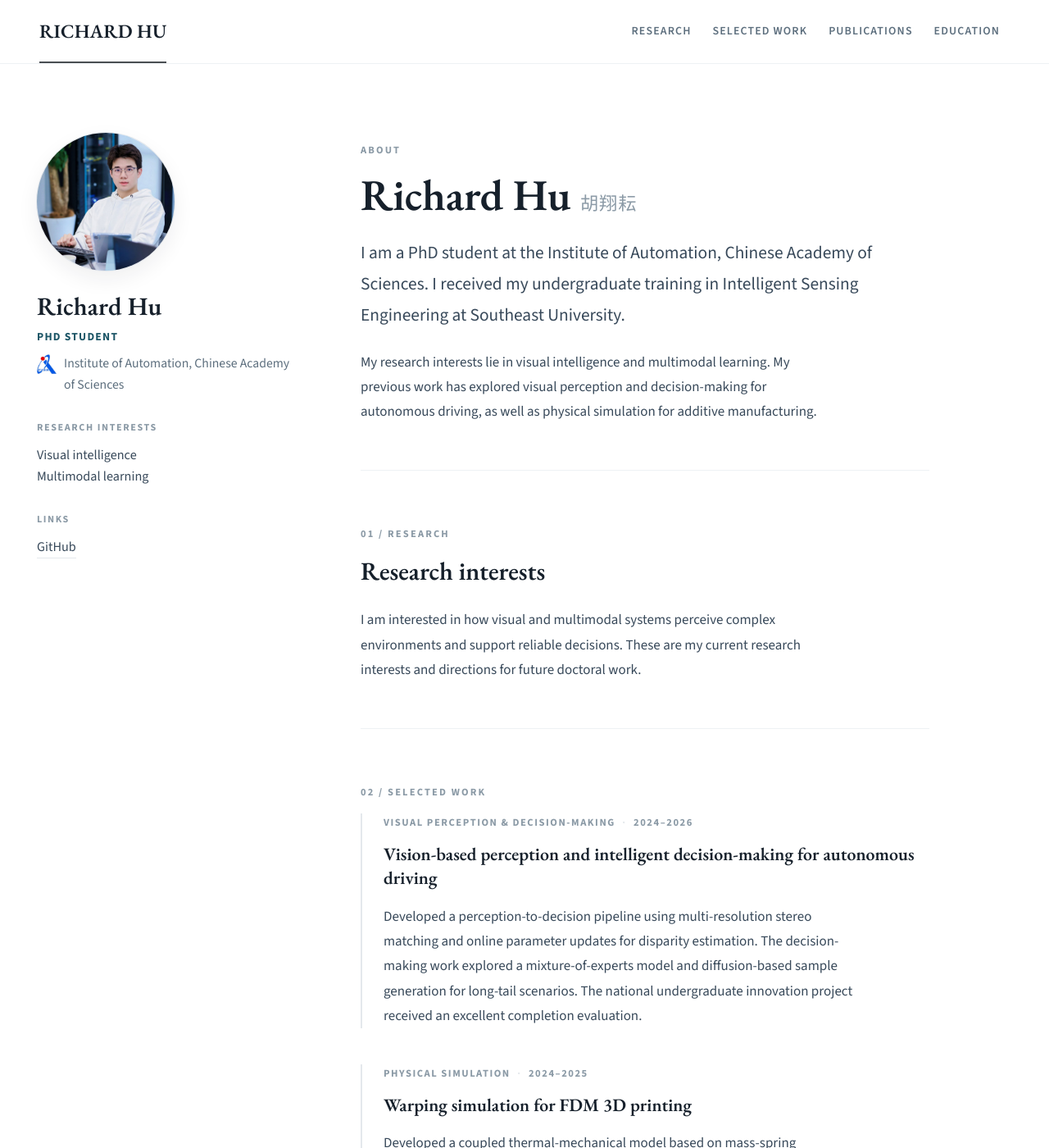
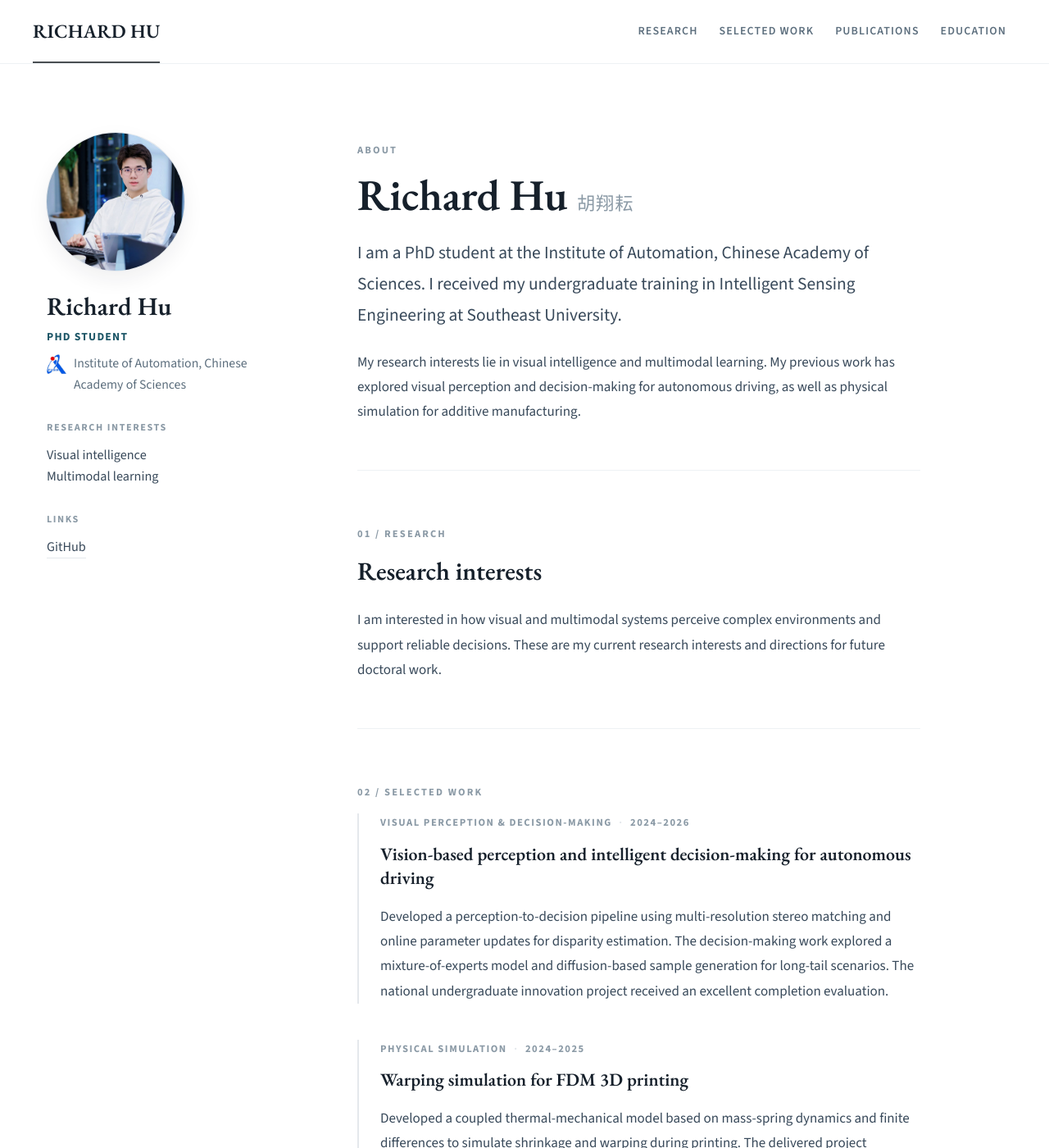
Before and after one commit to RichardHu6666/richardhu6666.github.io, a Jekyll site: the page built from index.html, in a window 1280 px wide and 1400 px high. Shown: the whole window at 82% size. Built offline with Jekyll 4.4.1, drawn with Linux system fonts in a browser that asks for light colours.

Commit message:
Widen the content band and stop wasting the space beside the text
The layout read as a narrow ribbon marooned in the middle of the window: a
1366px viewport left 79px of margin on each side, and the running text stopped
at 489px inside a 729px column, so more than half of every line's row was empty
and the eye had nothing to follow.

The root cause was the measure. It was set in `ch`, and `ch` is the width of
"0", which in Source Sans 3 is narrow - 68ch worked out to roughly 489px. The
measure is now a px value that renders about 67 characters per line, which is
mid-range for comfortable reading, and the wider options were checked rather
than assumed: at this measure a full line holds ~61-67 characters, so widening
does not push lines past the point where the eye loses its place.

Alongside that:
- The shell is 1280px wide with a side margin that scales with the viewport
  (--shell-pad) instead of a fixed 56px, and it is capped at 40px, so the
  content band grows with the window instead of sitting in a fixed island.
- The rail is narrow (300px) and the gutter between rail and content is 64px.
- The rail is now sticky. It is short and the content is several screens long,
  so pinning it means the space beside the text carries the profile, links and
  institution mark while the article scrolls, rather than going blank.
- The masthead and the footer use the same --shell-pad, so the wordmark, the
  rail and the content all share one left edge.
- Below 1024px the single column can open up to 760px, and on phones the
  measure returns to full width.

Measured at 1366px: side margin 79px -> 40px, paragraph width 489px -> 680px,
void right of the text 385px -> 198px. At 1920px the shell is 1166px wide rather
than 1190px centred inside 356px margins.

.preview/measure.js is the width audit used to check this; it renders the
computed shell, column, measure and per-line widths into the page, because
headless Chrome cannot be driven over DevTools in this environment.

```diff
--- a/_sass/_site.scss
+++ b/_sass/_site.scss
@@ -83,9 +83,16 @@
   --accent-soft:  #2f7f93;
 
   /* Rhythm --------------------------------------------------------------- */
-  --shell-max:    1240px;
-  --sidebar-w:    312px;
-  --measure:      68ch;
+  --shell-max:    1280px;
+  /* Side margin of the shell. Grows with the viewport so the content band does
+     not sit marooned in the middle of a wide window. */
+  --shell-pad:    40px;
+  --sidebar-w:    300px;
+  /* Line length for running text. Expressed in px rather than `ch` because the
+     `ch` unit is the width of "0", which in Source Sans 3 is narrow — 68ch
+     measured only ~489px and left a wide void to the right of every line.
+     680px runs about 67 characters, which is mid-range for comfortable reading. */
+  --measure:      680px;
   --masthead-h:   64px;
 
   --ease:         cubic-bezier(0.22, 0.61, 0.36, 1);
@@ -151,7 +158,8 @@ button:focus-visible {
 .masthead__inner-wrap {
   max-width: var(--shell-max);
   margin: 0 auto;
-  padding: 0 28px;
+  /* Matches the shell so the wordmark lines up with the rail and content. */
+  padding: 0 var(--shell-pad);
   font-family: var(--font-body);
 }
 
@@ -284,15 +292,22 @@ button:focus-visible {
 .shell {
   display: grid;
   grid-template-columns: var(--sidebar-w) minmax(0, 1fr);
-  gap: 0 68px;
+  gap: 0 64px;
   align-items: start;
-  width: min(100% - 56px, var(--shell-max));
+  width: min(100% - (var(--shell-pad) * 2), var(--shell-max));
   margin: 0 auto;
   padding: 58px 0 0;
 }
 
 .rail {
   min-width: 0;
+  /* The rail is short and the content is long, so without this the right-hand
+     side of the page is empty for most of the scroll. The offset lands the rail
+     just below the masthead rather than a masthead-and-a-half down. */
+  position: -webkit-sticky;
+  position: sticky;
+  top: calc(var(--masthead-h) + 20px);
+  align-self: start;
 }
 
 .content {
@@ -636,7 +651,7 @@ button:focus-visible {
   justify-content: space-between;
   align-items: center;
   gap: 18px;
-  width: min(100% - 56px, var(--shell-max));
+  width: min(100% - (var(--shell-pad) * 2), var(--shell-max));
   max-width: none;
   margin: 0 auto;
   padding: 30px 0 46px;
@@ -665,17 +680,20 @@ button:focus-visible {
 /* Tablet and below: the rail folds above the content as a horizontal strip. */
 @media (max-width: 1024px) {
   :root {
-    --measure: 74ch;
+    --shell-pad: 28px;
+    /* One full-width column: the measure can open up, it no longer competes
+       with the rail for horizontal space. */
+    --measure: 760px;
   }
 
   .shell {
     grid-template-columns: minmax(0, 1fr);
     gap: 44px;
-    width: min(100% - 48px, var(--shell-max));
     padding-top: 44px;
   }
 
   .rail {
+    position: static;
     padding-bottom: 40px;
     border-bottom: 1px solid var(--rule-soft);
   }
@@ -709,22 +727,22 @@ button:focus-visible {
   }
 
   .masthead__inner-wrap {
-    padding: 0 24px;
-  }
-
-  .page-footer {
-    width: min(100% - 48px, var(--shell-max));
+    /* No override needed; --shell-pad already narrows at this breakpoint. */
   }
 }
 
 /* Phones. */
 @media (max-width: 640px) {
+  :root {
+    --shell-pad: 18px;
+    --measure: 100%;
+  }
+
   body {
     font-size: 16px;
   }
 
   .shell {
-    width: calc(100% - 36px);
     gap: 36px;
     padding-top: 34px;
   }
@@ -784,10 +802,6 @@ button:focus-visible {
     font-size: 1.34rem;
   }
 
-  .masthead__inner-wrap {
-    padding: 0 18px;
-  }
-
   .greedy-nav .visible-links li:first-child a {
     padding: 18px 0;
     font-size: 1.2rem;
@@ -795,7 +809,6 @@ button:focus-visible {
 
   .page-footer {
     display: block;
-    width: calc(100% - 36px);
     padding: 26px 0 38px;
   }
 
```
